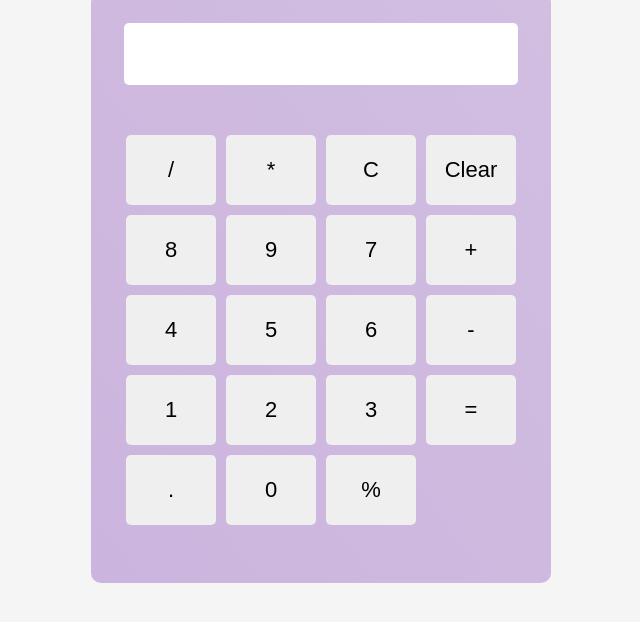
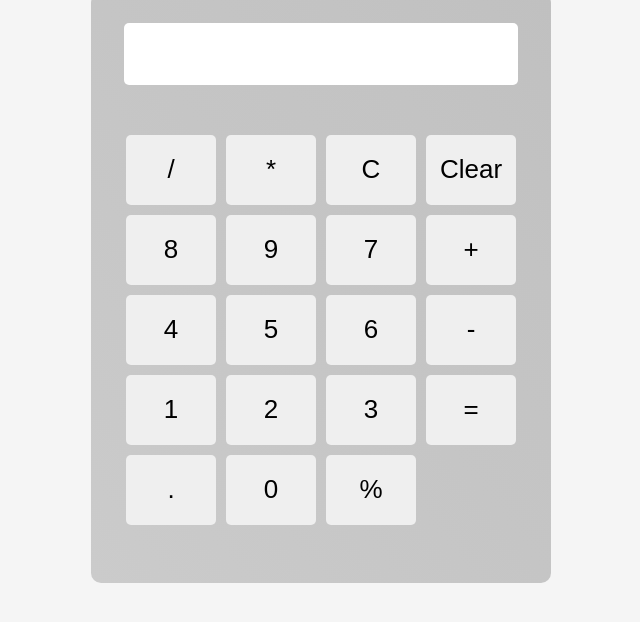
Before and after one commit to MarioAngelov2/Calculator-app, a React (Create React App) app in the folder app/: page / in a window 1280 px wide. Shown: the top 622 px of the page, without its empty margins (319-959 px from the left). Built offline with nearby package versions, Linux system fonts and the light colour scheme.

Commit message:
Update Calculator.css

```diff
--- a/app/src/Style/Calculator.css
+++ b/app/src/Style/Calculator.css
@@ -16,7 +16,7 @@ body {
   height: 550px;
   padding: 20px;
   border-radius: 10px;
-  background-image: linear-gradient(to right top, #cbb5de, #cdb7df, #cfb9df, #d0bce0, #d2bee1);
+  background-image: linear-gradient(to right top, #cbcbcb, #c8c8c8, #c5c5c5, #c3c3c3, #c0c0c0);
 }
 
 .keypad {
@@ -29,7 +29,7 @@ button {
   cursor: pointer;
   width: 90px;
   height: 70px;
-  font-size: 22px;
+  font-size: 26px;
   font-family: sans-serif;
   border-radius: 5px;
   border: none;
@@ -37,7 +37,7 @@ button {
 }
 
 button:hover {
-  background-color: rebeccapurple;
+  background-color: rgb(122, 122, 122);
   color: white;
   transition: ease-in-out 0.2s;
 }
```
